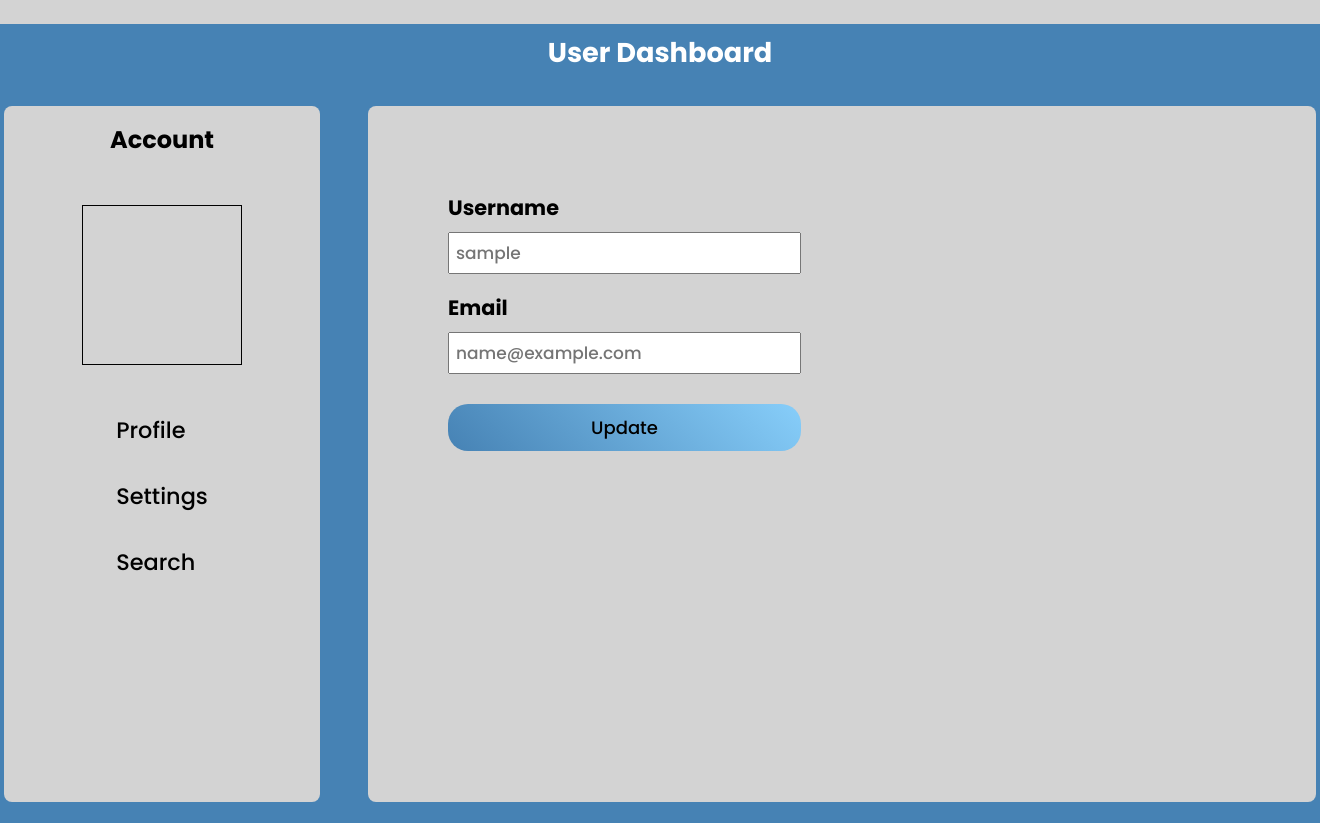
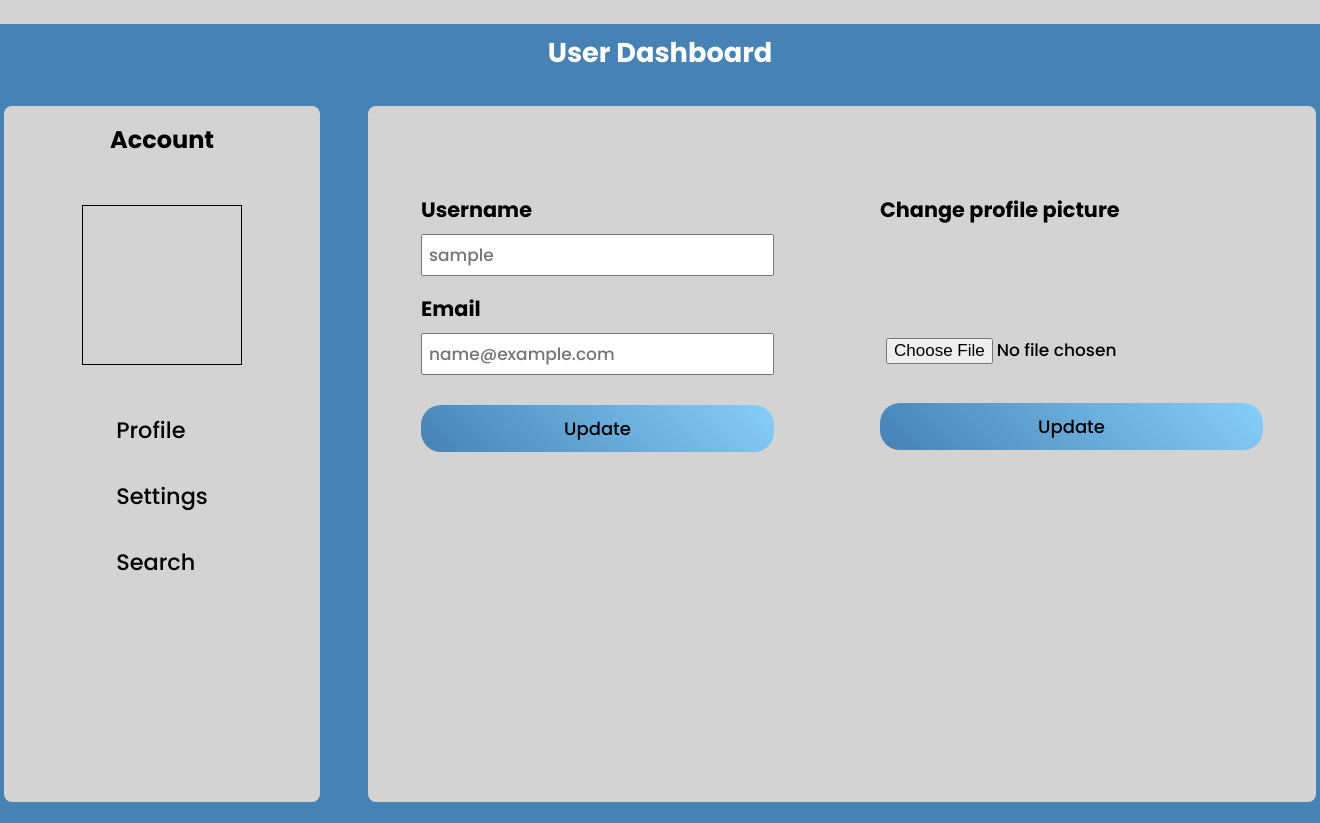
Before and after one commit to KrzysztofRozmus/flask-blog, a Flask app: page /settings/1 in a window 1320 px wide. Shown: the part 136-959 px from the top of the page. Run offline with Flask 3, Linux system fonts and the light colour scheme; the visitor is signed in with stand-in values (Sample User, id 1); data comes from the database, SQL or seed files in the repository; some libraries are stand-ins or nearby versions.

Commit message:
Add change user profile pic

```diff
--- a/blog/forms/auth.py
+++ b/blog/forms/auth.py
@@ -68,29 +68,3 @@ class LoginForm(FlaskForm):
         # Handle this error if self.user_email_in_db.email is NoneType. It occurs if user put invalid email.
         except AttributeError:
             pass
-
-
-class UserForm(FlaskForm):
-    username = StringField(validators=[Length(max=30)])
-
-    email = EmailField(validators=[Length(max=30)])
-
-    submit = SubmitField("Update")
-
-    def validate_username(self, username):
-        user_username_in_db = db.session.execute(db.select(User).filter_by(username=username.data)).scalar()
-
-        if username.data == "":
-            pass
-
-        elif user_username_in_db:
-            raise ValidationError("That username is already taken.", "danger")
-
-    def validate_email(self, email):
-        user_email_in_db = db.session.execute(db.select(User).filter_by(email=email.data)).scalar()
-
-        if email.data == "":
-            pass
-
-        elif user_email_in_db:
-            raise ValidationError("That email is already taken.", "danger")
--- /dev/null
+++ b/blog/forms/user.py
@@ -0,0 +1,38 @@
+from flask_wtf import FlaskForm
+from wtforms import StringField, EmailField, SubmitField
+from flask_wtf.file import FileField, FileRequired
+from wtforms.validators import Length, ValidationError
+from blog.models.user import User
+from blog import db
+
+
+class UserForm(FlaskForm):
+    username = StringField(validators=[Length(max=30)])
+
+    email = EmailField(validators=[Length(max=30)])
+
+    submit = SubmitField("Update")
+
+    def validate_username(self, username):
+        user_username_in_db = db.session.execute(db.select(User).filter_by(username=username.data)).scalar()
+
+        if username.data == "":
+            pass
+
+        elif user_username_in_db:
+            raise ValidationError("That username is already taken.", "danger")
+
+    def validate_email(self, email):
+        user_email_in_db = db.session.execute(db.select(User).filter_by(email=email.data)).scalar()
+
+        if email.data == "":
+            pass
+
+        elif user_email_in_db:
+            raise ValidationError("That email is already taken.", "danger")
+
+
+class LogoForm(FlaskForm):
+    photo = FileField()
+
+    submit_logo = SubmitField("Update")
--- a/blog/routes.py
+++ b/blog/routes.py
@@ -1,10 +1,13 @@
 from blog import app, db, login_manager, current_datetime
 from flask import render_template, redirect, url_for, flash
-from blog.forms.auth import SignupForm, LoginForm, UserForm
+from blog.forms.auth import SignupForm, LoginForm
+from blog.forms.user import UserForm, LogoForm
 from blog.models.user import User
 from werkzeug.security import generate_password_hash
 from flask_login import login_user, login_required, logout_user, current_user
 from datetime import timedelta
+from werkzeug.utils import secure_filename
+import os
 
 
 @login_manager.user_loader
@@ -80,9 +83,11 @@ def user_dashboard():
 @login_required
 def settings(id):
     form = UserForm()
+    logo_form = LogoForm()
+
     data_to_update = db.session.execute(db.select(User).filter_by(id=id)).scalar()
 
-    if form.validate_on_submit():
+    if form.submit.data and form.validate():
 
         if form.username.data == "":
             pass
@@ -98,4 +103,15 @@ def settings(id):
         flash("Data changed successfully", "success")
         return redirect(url_for("user_dashboard"))
 
-    return render_template("user/settings.html", form=form, data_to_update=data_to_update)
+    elif logo_form.submit_logo.data and logo_form.validate():
+        if logo_form.photo.data == None:
+            pass
+        else:
+            f = logo_form.photo.data
+            filename = secure_filename(f.filename)
+            f.save(os.path.join(app.instance_path, 'photos', filename))
+
+            flash("Logo changed successfully", "success")
+            return redirect(url_for("user_dashboard"))
+
+    return render_template("user/settings.html", form=form, logo_form=logo_form, data_to_update=data_to_update)
--- a/blog/static/user/dashboard.css
+++ b/blog/static/user/dashboard.css
@@ -62,6 +62,7 @@
     flex: 6;
     border-radius: 8px;
     display: flex;
+    justify-content: center;
 }
 
 .account-menu {
@@ -98,14 +99,15 @@
     font-size: 1.5rem;
 }
 
-.update-user-form {
+/* .update-user-form {
     margin-top: 5.4rem;
     margin-left: 5rem;
-}
+} */
 
 .update-user-form {
     display: flex;
-    flex-direction: column;
+    justify-content: space-around;
+    width: 100%;
 }
 
 .update-user-form-label {
@@ -135,6 +137,16 @@
     margin-top: 1.2rem;
 }
 
+.user-change-logo,
+.user-change-credencials {
+    display: flex;
+    flex-direction: column;
+    margin-top: 5.5rem;
+}
+
+.user-change-logo p {
+    margin-bottom: 6.6rem;
+}
 
 
 
--- a/blog/templates/user/settings.html
+++ b/blog/templates/user/settings.html
@@ -25,20 +25,31 @@
 
 
         <div class="user-main">
-            <form action="" class="update-user-form" , method="post">
+            <form action="" class="update-user-form" method="POST" enctype="multipart/form-data">
                 {{ form.hidden_tag() }}
 
-                {{ render_field(form.username.label, class="update-user-form-label") }}
+                <div class="user-change-credencials">
+                    {{ render_field(form.username.label, class="update-user-form-label") }}
 
-                {{ render_field(form.username, class="form-field", placeholder=current_user.username, minlength="3") }}
+                    {{ render_field(form.username, class="form-field", placeholder=current_user.username, minlength="3")
+                    }}
 
-                <div id="email-title-update">
-                    {{ render_field(form.email.label, class="update-user-form-label") }}
+                    <div id="email-title-update">
+                        {{ render_field(form.email.label, class="update-user-form-label") }}
+                    </div>
+
+                    {{ render_field(form.email, class="form-field", placeholder=current_user.email) }}
+
+                    {{ form.submit(class="update-user-button") }}
                 </div>
 
-                {{ render_field(form.email, class="form-field", placeholder=current_user.email) }}
+                <div class="user-change-logo">
+                    <p class="update-user-form-label">Change profile picture</p>
 
-                {{ form.submit(class="update-user-button") }}
+                    {{ render_field(logo_form.photo, class="form-field") }}
+
+                    {{ logo_form.submit_logo(class="update-user-button") }}
+                </div>
             </form>
         </div>
 
```
